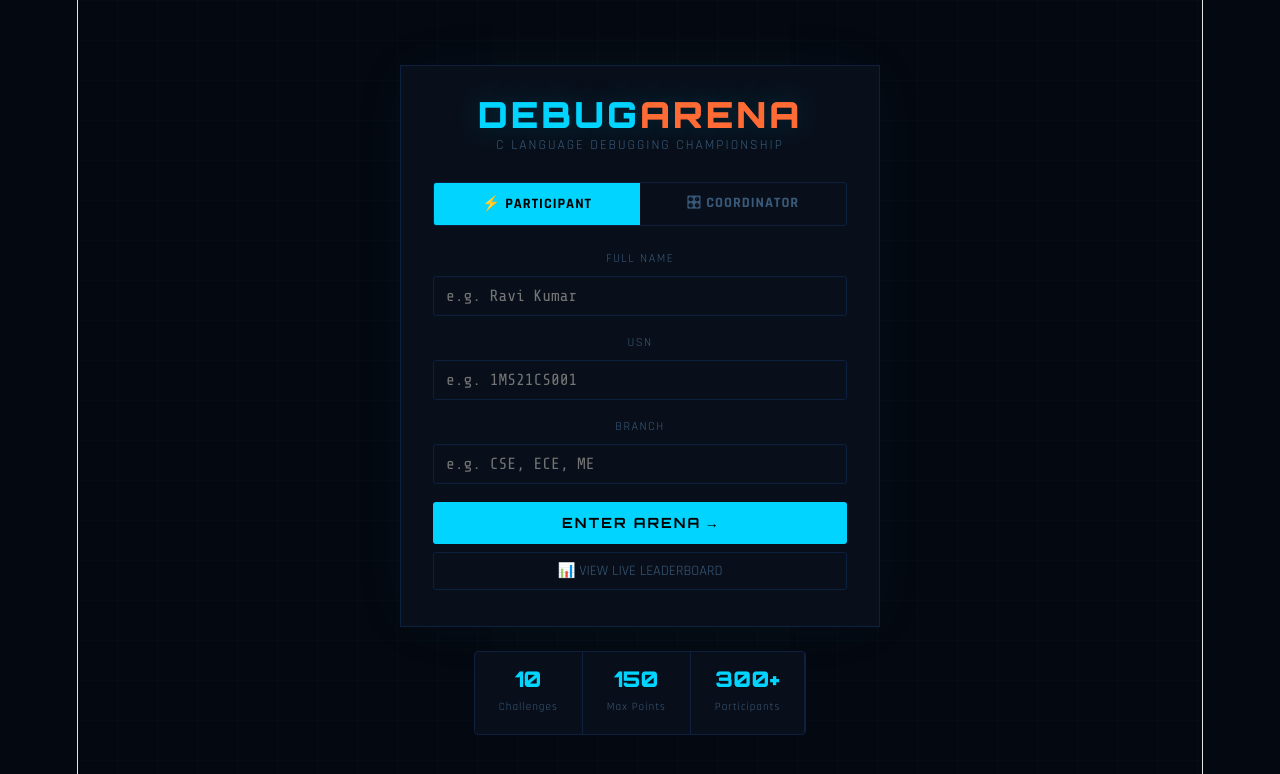
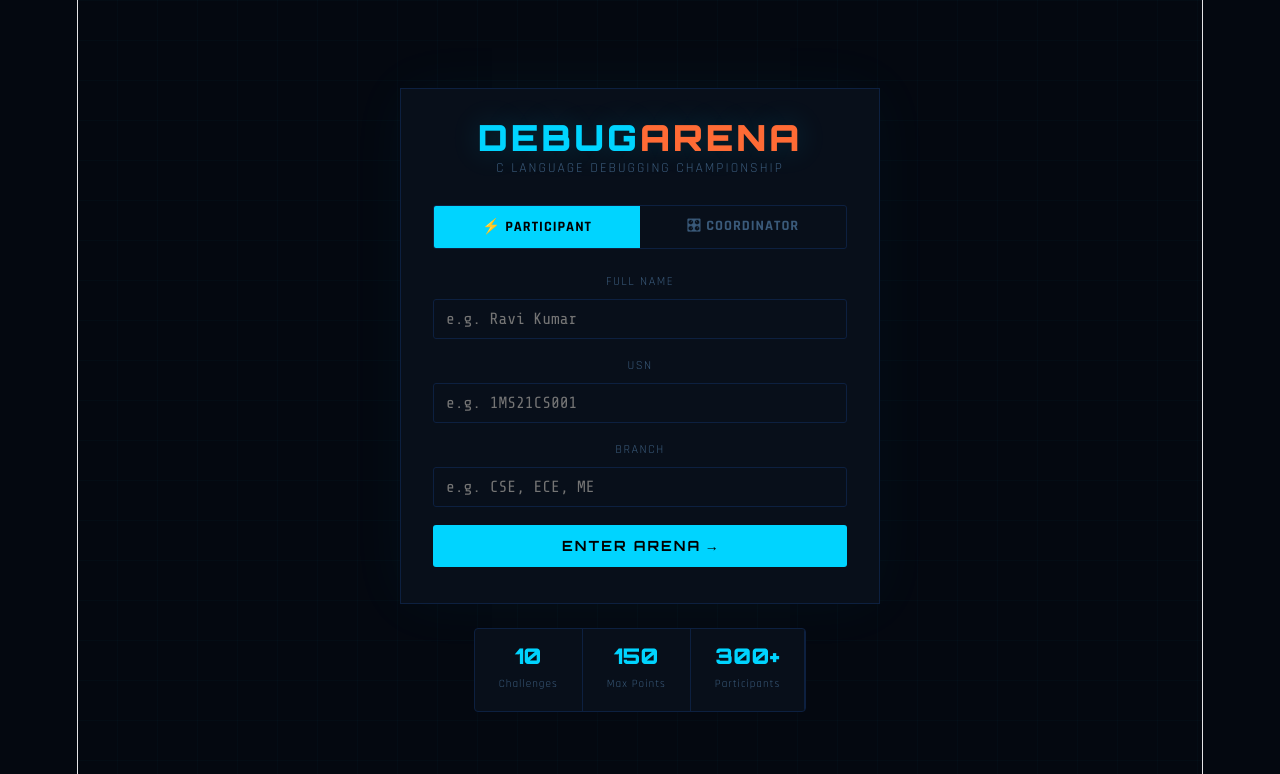
Before and after one commit to Vaiishnavip/debug-arena, a React (Vite) app: page / in a window 1280 px wide. Shown: the top 774 px of the page. Built offline with nearby package versions, Linux system fonts and the light colour scheme.

Commit message:
Refactor LandingScreen and ChallengeScreen props
Removed onLeaderboard prop from LandingScreen and ChallengeScreen components.

```diff
--- a/src/App.jsx
+++ b/src/App.jsx
@@ -213,9 +213,8 @@ export default function App() {
   return (
     <div style={S.app}>
       <style>{CSS}</style>
-      {screen === "landing"     && <LandingScreen onParticipant={p => { setParticipant(p); setScreen("challenge"); }} onCoordinator={() => setScreen("coordinator")} onLeaderboard={() => setScreen("leaderboard")} />}
-      {screen === "challenge"   && <ChallengeScreen participant={participant} onLeaderboard={() => setScreen("leaderboard")} />}
-      {screen === "leaderboard" && <LeaderboardScreen onBack={() => setScreen(participant ? "challenge" : "landing")} />}
+      {screen === "landing"     && <LandingScreen onParticipant={p => { setParticipant(p); setScreen("challenge"); }} onCoordinator={() => setScreen("coordinator")} />}
+      {screen === "challenge"   && <ChallengeScreen participant={participant} />}
       {screen === "coordinator" && <CoordinatorScreen onBack={() => setScreen("landing")} />}
     </div>
   );
@@ -224,7 +223,7 @@ export default function App() {
 // ══════════════════════════════════════════════════════════════════════════════
 // LANDING SCREEN
 // ══════════════════════════════════════════════════════════════════════════════
-function LandingScreen({ onParticipant, onCoordinator, onLeaderboard }) {
+function LandingScreen({ onParticipant, onCoordinator}) {
   const [tab, setTab] = useState("participant");
   const [name, setName] = useState(""); const [usn, setUsn] = useState(""); const [branch, setBranch] = useState("");
   const [coordPass, setCoordPass] = useState(""); const [err, setErr] = useState(""); const [loading, setLoading] = useState(false);
@@ -275,7 +274,7 @@ function LandingScreen({ onParticipant, onCoordinator, onLeaderboard }) {
           {err && <p style={S.err}>{err}</p>}
           <button style={S.btnPrimary} onClick={handleCoord}>ACCESS DASHBOARD →</button>
         </>}
-        <button style={S.btnGhost} onClick={onLeaderboard}>📊 VIEW LIVE LEADERBOARD</button>
+
       </div>
       <div style={S.statsRow}>
         {[["10","Challenges"],["150","Max Points"],["300+","Participants"]].map(([n,l])=>(
@@ -289,7 +288,7 @@ function LandingScreen({ onParticipant, onCoordinator, onLeaderboard }) {
 // ══════════════════════════════════════════════════════════════════════════════
 // CHALLENGE SCREEN
 // ══════════════════════════════════════════════════════════════════════════════
-function ChallengeScreen({ participant, onLeaderboard }) {
+function ChallengeScreen({ participant}) {
   const [qIdx, setQIdx] = useState(0);
   const key = `debugarena-progress-${participant.usn}`;
   const saved = participant.savedProgress || {};
@@ -366,7 +365,7 @@ function ChallengeScreen({ participant, onLeaderboard }) {
         </div>
         <div style={{display:"flex",gap:10,alignItems:"center"}}>
           <div style={S.scorePill}>🏆 {totalScore} pts</div>
-          <button style={S.btnSm} onClick={onLeaderboard}>LEADERBOARD</button>
+
         </div>
       </div>
 
```
